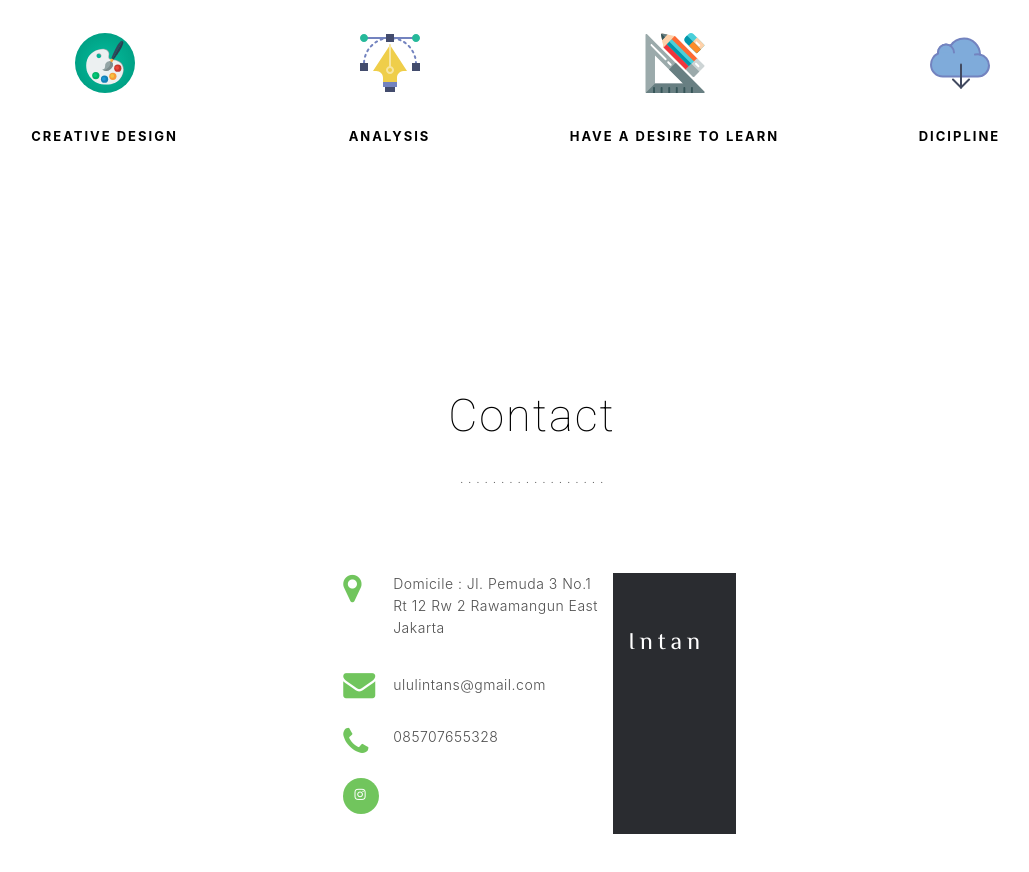
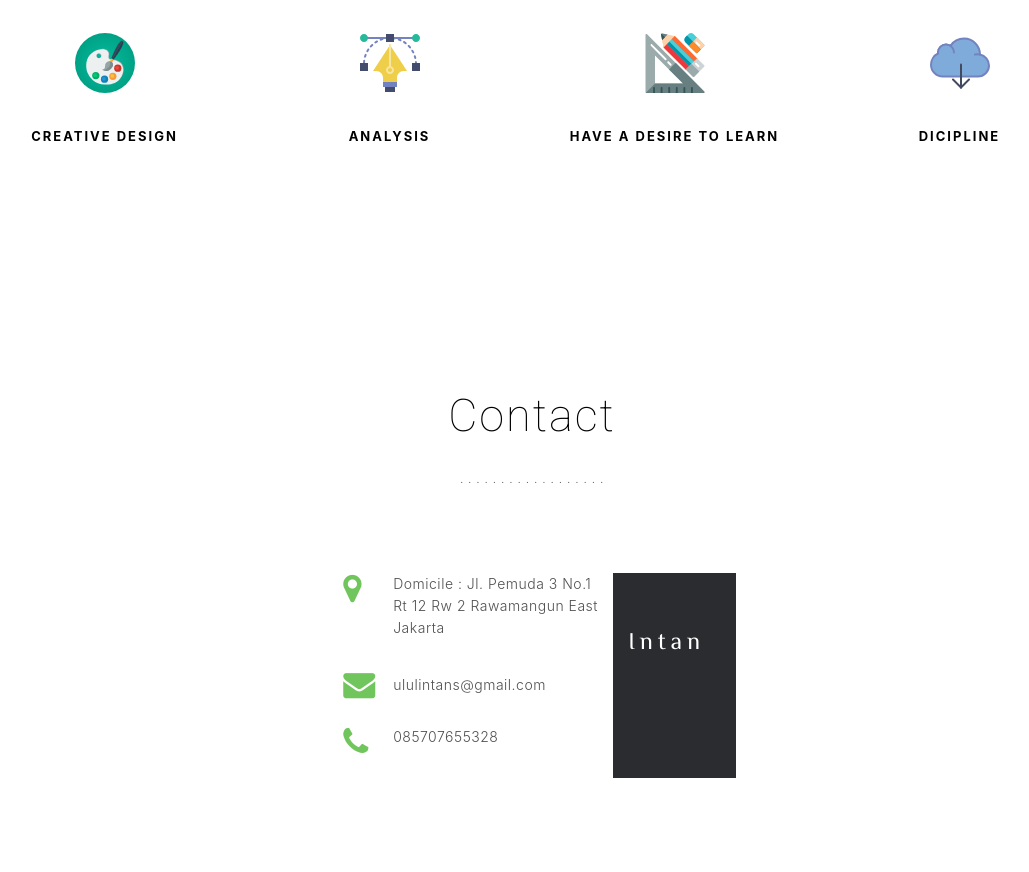
Before and after one commit to ululintan/ululintan.github.io, a plain HTML site: page index.html in a window 1280 px wide. Shown: the part 1949-2821 px from the top of the page, without its empty margins (108-1137 px from the left). Drawn offline with Linux system fonts and the light colour scheme.

Commit message:
Update index.html

```diff
--- a/index.html
+++ b/index.html
@@ -208,10 +208,6 @@
             </div>
           </div>
 
-          <div class="social-links">
-            <a href="www.instagram.com/ululintann" class="instagram"><i class="fa fa-instagram"></i></a>
-          </div>
-
         </div>
   <!--==========================
     Footer
```
